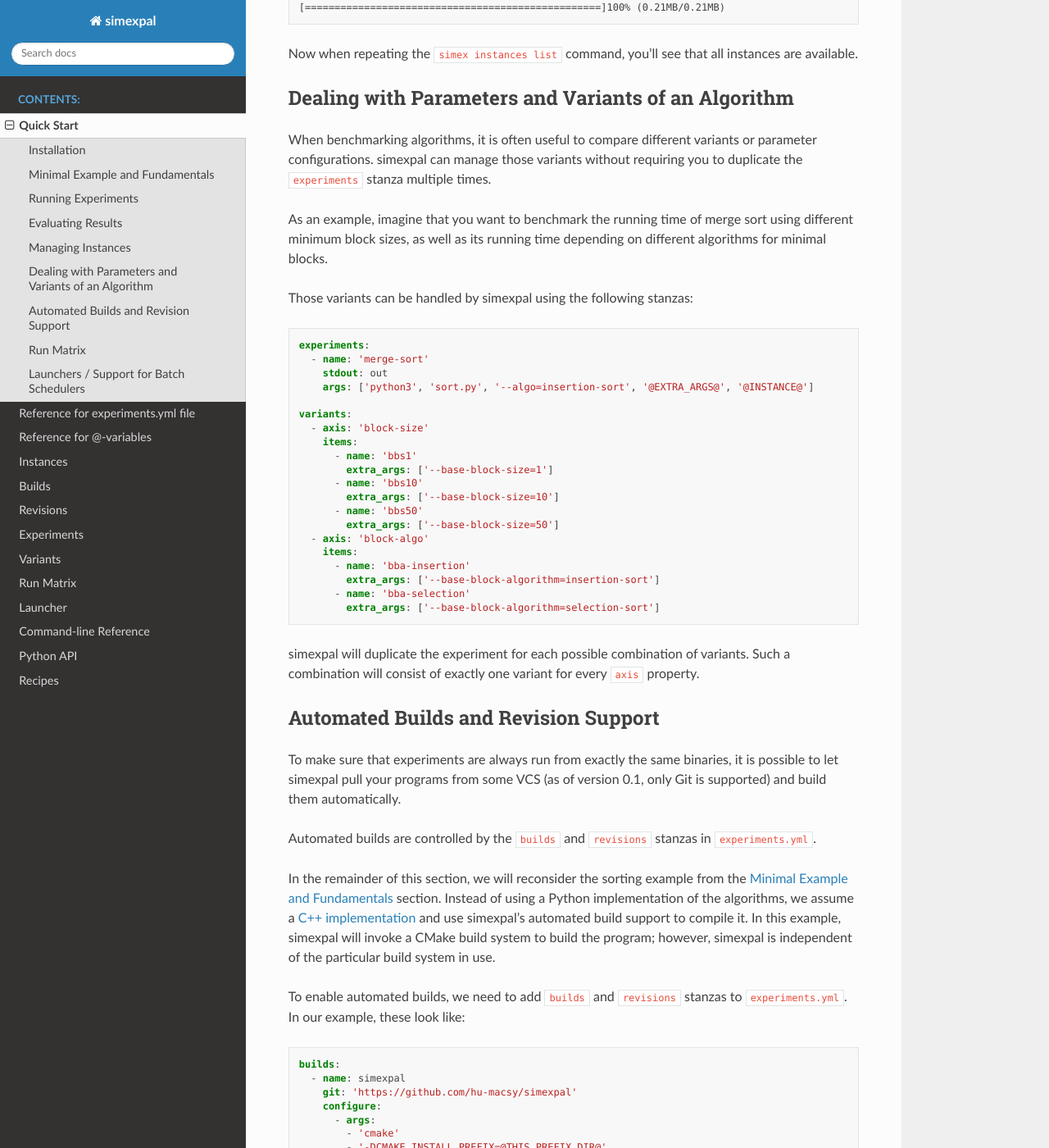
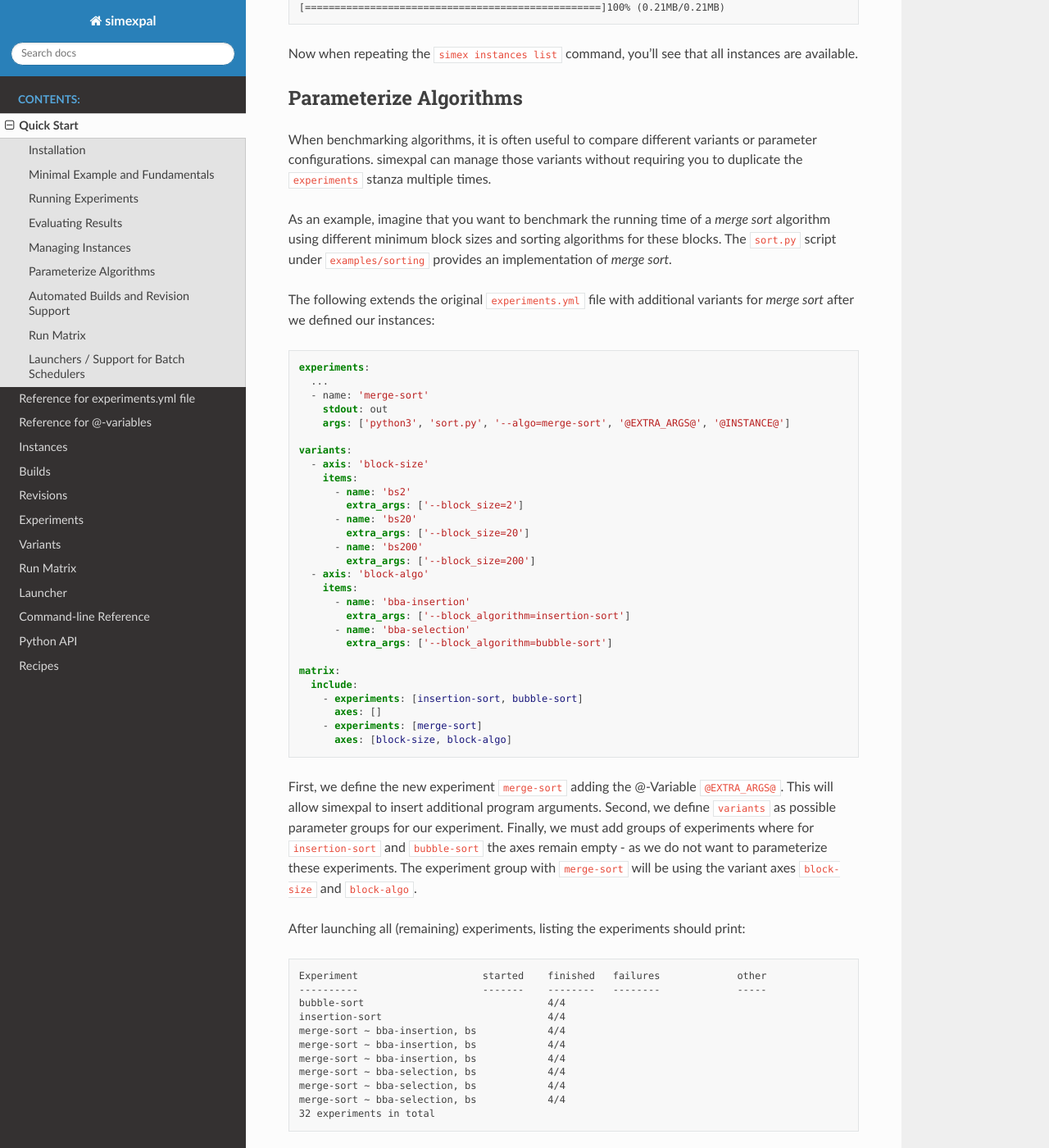
Before and after one commit to hu-macsy/simexpal, a Sphinx documentation site: the page built from docs/quick_start.rst, in a window 1280 px wide and 1400 px high, scrolled down 7905 px. Shown: the whole window at 82% size. Built offline with Sphinx 7.4.7 and the Read the Docs theme 2.0.0, drawn with Linux system fonts in a browser that asks for light colours; some of the changed text lies outside the part shown.

Commit message:
Complete revision of how to parameterize algorithms including merge sort example. Revise sort CLI.

```diff
--- a/docs/quick_start.rst
+++ b/docs/quick_start.rst
@@ -453,49 +453,76 @@ instances are available.
 
 .. _parametersAndVariants:
 
-Dealing with Parameters and Variants of an Algorithm
-----------------------------------------------------
+Parameterize Algorithms
+-----------------------
 
 When benchmarking algorithms, it is often useful to compare different variants
 or parameter configurations. simexpal can manage those variants without
 requiring you to duplicate the ``experiments`` stanza multiple times.
 
-As an example, imagine that you want to benchmark the running time of
-merge sort using different minimum block sizes, as well as
-its running time depending on different algorithms for minimal blocks.
+As an example, imagine that you want to benchmark the running time of a *merge
+sort* algorithm using different minimum block sizes and sorting algorithms for
+these blocks. The ``sort.py`` script under ``examples/sorting`` provides an
+implementation of *merge sort*.
 
-..
-    TODO: This example is implemented in directory TODO of the simexpal repository.
-
-Those variants can be handled by simexpal using the following stanzas:
+The following extends the original ``experiments.yml`` file with additional
+variants for *merge sort* after we defined our instances:
 
 .. code-block:: YAML
 
     experiments:
+      ...
       - name: 'merge-sort'
         stdout: out
-        args: ['python3', 'sort.py', '--algo=insertion-sort', '@EXTRA_ARGS@', '@INSTANCE@']
+        args: ['python3', 'sort.py', '--algo=merge-sort', '@EXTRA_ARGS@', '@INSTANCE@']
 
     variants:
       - axis: 'block-size'
         items:
-          - name: 'bbs1'
-            extra_args: ['--base-block-size=1']
-          - name: 'bbs10'
-            extra_args: ['--base-block-size=10']
-          - name: 'bbs50'
-            extra_args: ['--base-block-size=50']
+          - name: 'bs2'
+            extra_args: ['--block_size=2']
+          - name: 'bs20'
+            extra_args: ['--block_size=20']
+          - name: 'bs200'
+            extra_args: ['--block_size=200']
       - axis: 'block-algo'
         items:
           - name: 'bba-insertion'
-            extra_args: ['--base-block-algorithm=insertion-sort']
+            extra_args: ['--block_algorithm=insertion-sort']
           - name: 'bba-selection'
-            extra_args: ['--base-block-algorithm=selection-sort']
+            extra_args: ['--block_algorithm=bubble-sort']
 
-simexpal will duplicate the experiment for each possible combination
-of variants. Such a combination will consist of exactly one variant
-for every ``axis`` property.
+    matrix:
+      include:
+        - experiments: [insertion-sort, bubble-sort]
+          axes: []
+        - experiments: [merge-sort]
+          axes: [block-size, block-algo]
 
+First, we define the new experiment ``merge-sort`` adding the @-Variable
+``@EXTRA_ARGS@``. This will allow simexpal to insert additional program
+arguments. Second, we define ``variants`` as possible parameter groups for our
+experiment. Finally, we must add groups of experiments where for
+``insertion-sort`` and ``bubble-sort`` the axes remain empty - as we do not want
+to parameterize these experiments. The experiment group with ``merge-sort`` will
+be using the variant axes ``block-size`` and ``block-algo``.
+
+After launching all (remaining) experiments, listing the experiments should
+print:
+
+::
+
+  Experiment                     started    finished   failures             other
+  ----------                     -------    --------   --------             -----
+  bubble-sort                               4/4
+  insertion-sort                            4/4
+  merge-sort ~ bba-insertion, bs            4/4
+  merge-sort ~ bba-insertion, bs            4/4
+  merge-sort ~ bba-insertion, bs            4/4
+  merge-sort ~ bba-selection, bs            4/4
+  merge-sort ~ bba-selection, bs            4/4
+  merge-sort ~ bba-selection, bs            4/4
+  32 experiments in total
 
 Automated Builds and Revision Support
 -------------------------------------
```
Also changed, not shown: 1 other file.
